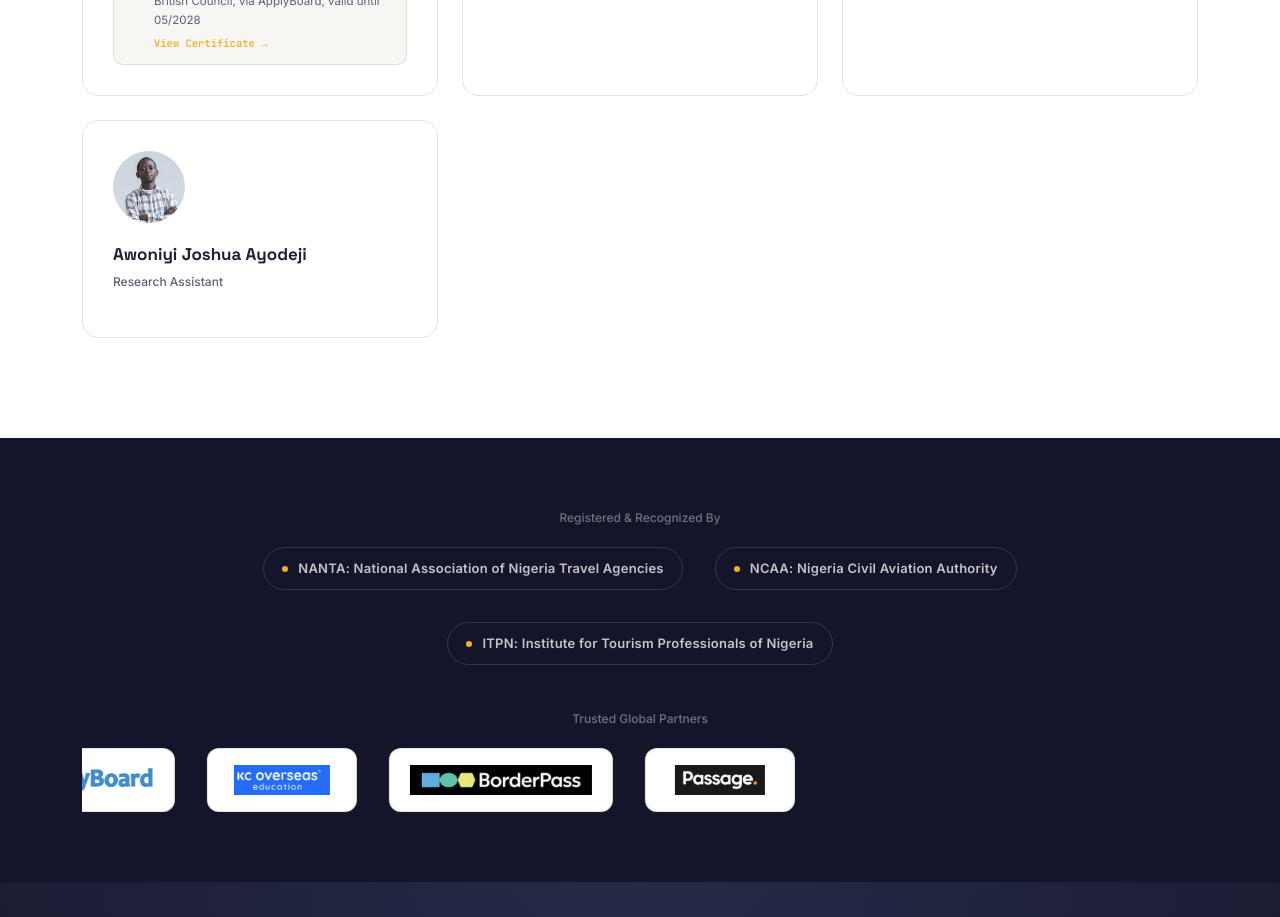
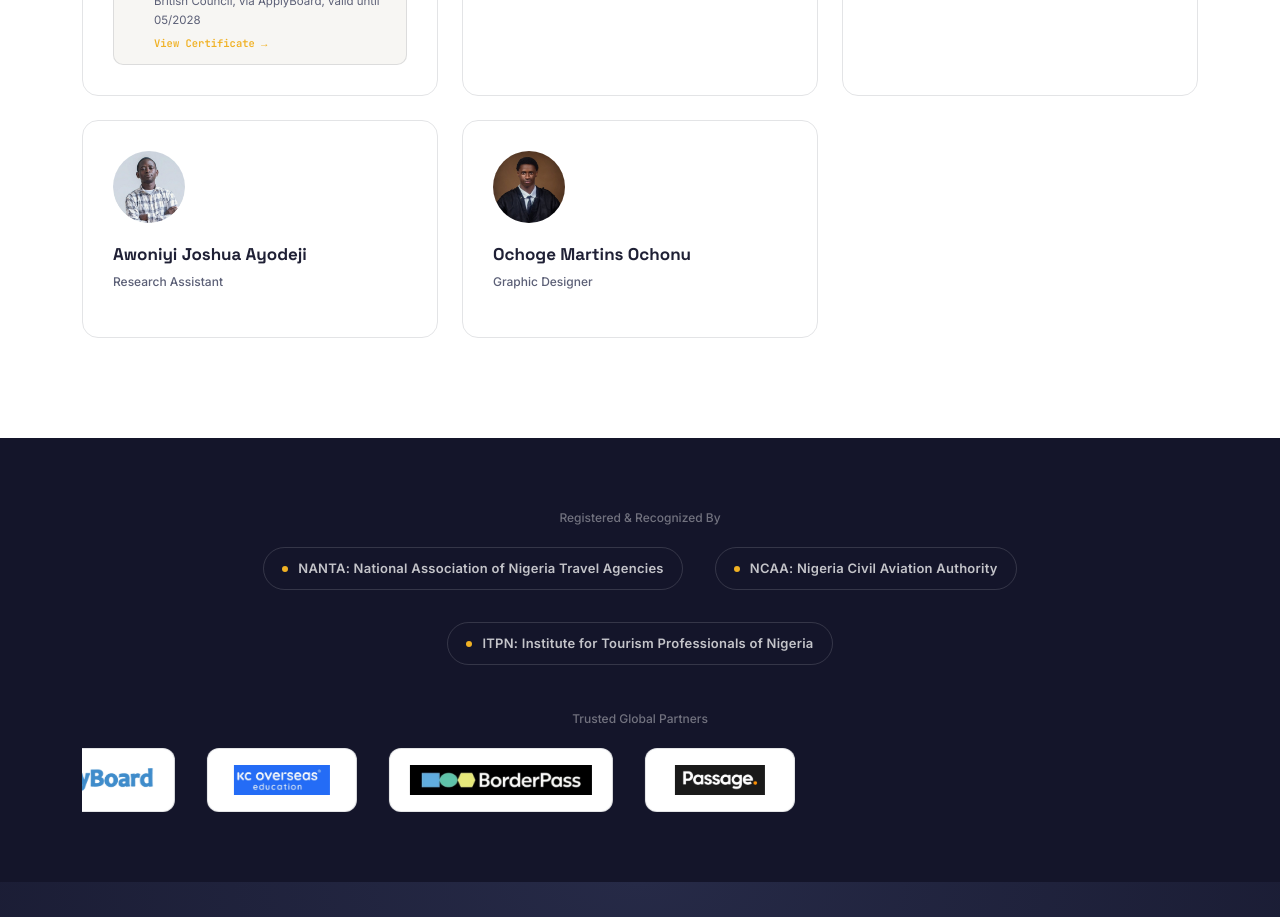
Before and after one commit to vitalcard22/oma-synergies-web, a React (Vite) app: page /about in a window 1280 px wide. Shown: the part 3200-4117 px from the top of the page. Built offline with nearby package versions, Linux system fonts and the light colour scheme.

Commit message:
Add Ochoge Martins Ochonu (Graphic Designer) to About team section

```diff
--- a/src/pages/About.tsx
+++ b/src/pages/About.tsx
@@ -7,6 +7,7 @@ import adaezePhoto from '../assets/team/adaeze.jpg';
 import increasePhoto from '../assets/team/increase.jpg';
 import nnennaPhoto from '../assets/team/nnenna.jpg';
 import joshuaPhoto from '../assets/team/joshua.jpg';
+import ochogePhoto from '../assets/team/ochoge.jpg';
 import whoWeAreTeam from '../assets/who-we-are-team.jpg';
 import adaezeCertificate from '../assets/credentials/adaeze-british-council.jpg';
 import applyBoardLogo from '../assets/partners/applyboard.png';
@@ -27,6 +28,7 @@ const TEAM = [
   { photo: increasePhoto, name: 'Increase Uchechukwu', role: 'Writer, SOP & CV Specialist' },
   { photo: nnennaPhoto, name: 'Ugwuoke Nnenna Juliet', role: 'Strategy and Operations Lead' },
   { photo: joshuaPhoto, name: 'Awoniyi Joshua Ayodeji', role: 'Research Assistant' },
+  { photo: ochogePhoto, name: 'Ochoge Martins Ochonu', role: 'Graphic Designer' },
 ];
 
 const STORY = [
```
